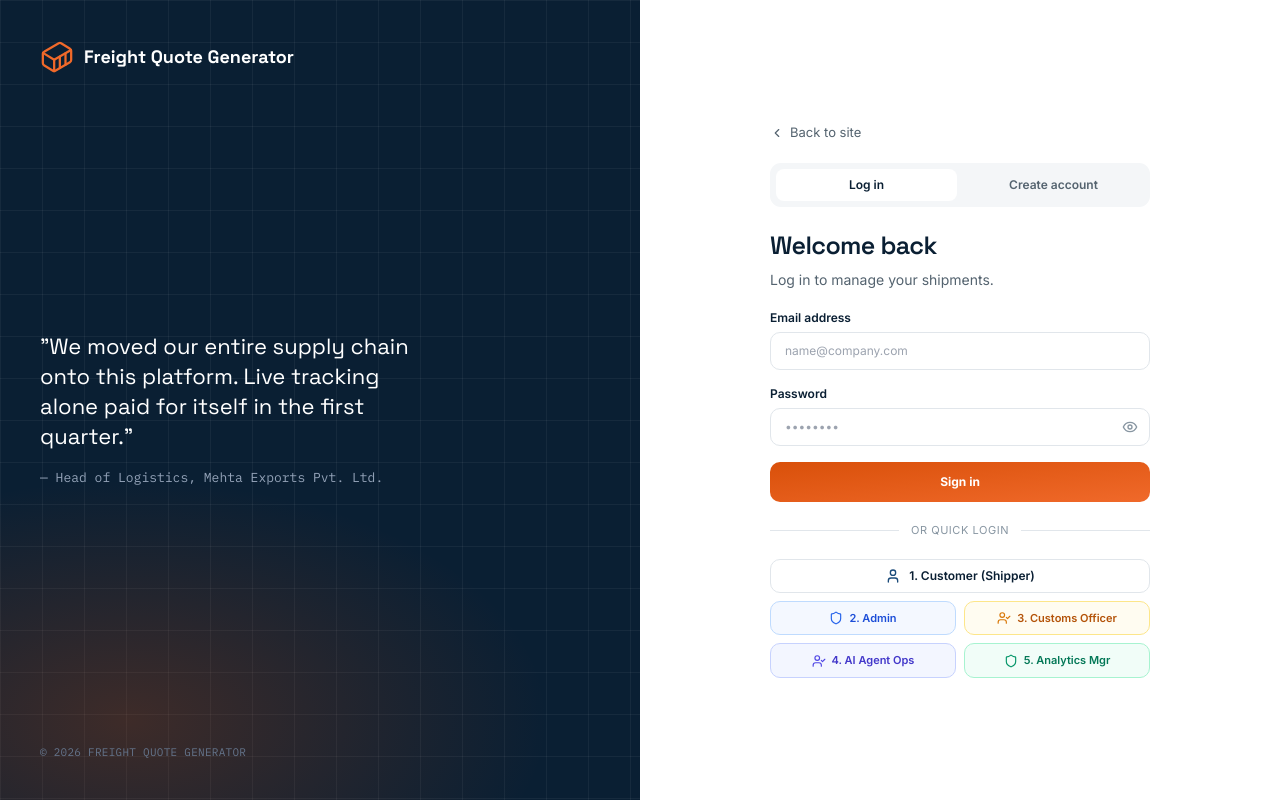
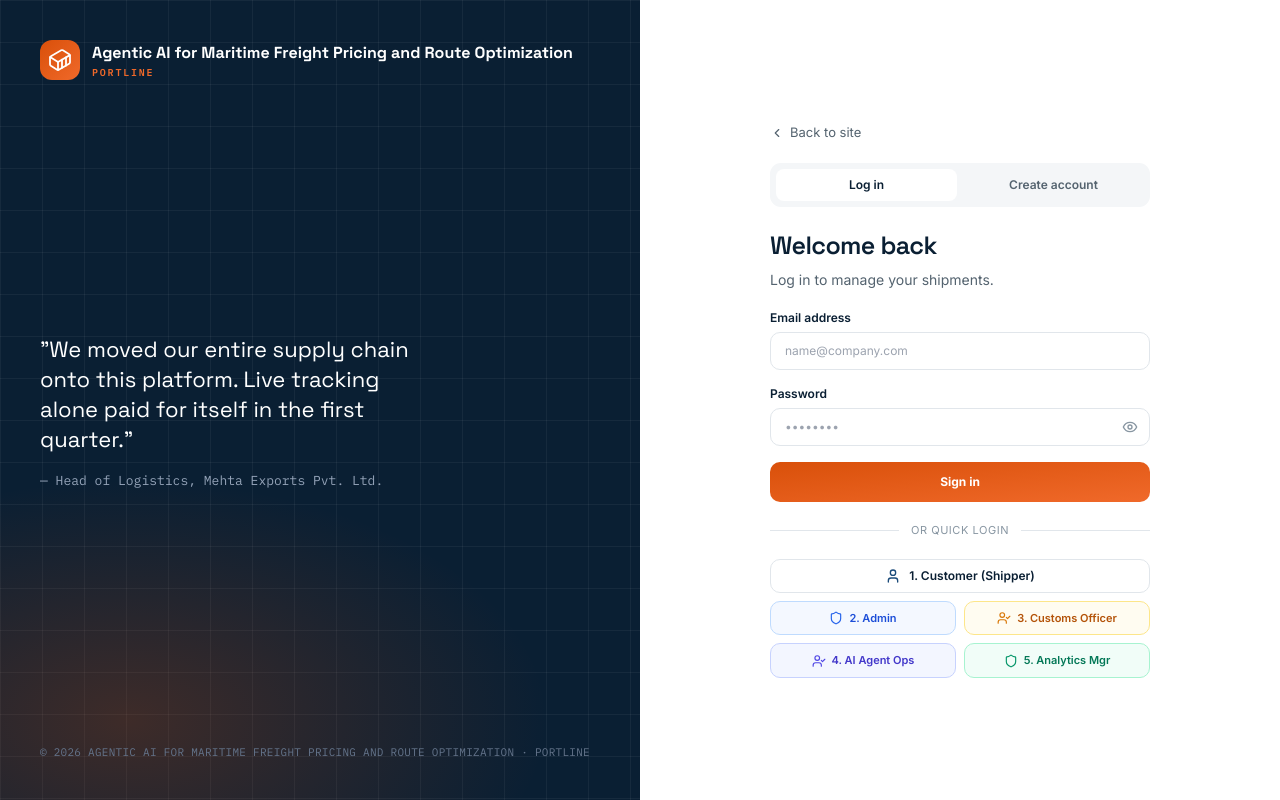
Before and after one commit to Pavan-pa178/Intelligent_Frieght_Quotation_Generator_Project, a React (Vite) app in the folder frontend/: page /login in a window 1280 px wide. Built offline with nearby package versions, Linux system fonts and the light colour scheme; no server answers.

Commit message:
feat(branding): update project name to 'Agentic AI for Maritime Freight Pricing and Route Optimization' and tagline to 'PORTLINE' across all dashboards

```diff
--- a/frontend/index.html
+++ b/frontend/index.html
@@ -3,8 +3,8 @@
   <head>
     <meta charset="UTF-8" />
     <meta name="viewport" content="width=device-width, initial-scale=1.0" />
-    <title>Freight Quote Generator</title>
-    <meta name="description" content="Freight Quote Generator — get an instant ocean, air or ground freight quote and track your shipment live." />
+    <title>Agentic AI for Maritime Freight Pricing and Route Optimization — PORTLINE</title>
+    <meta name="description" content="Agentic AI for Maritime Freight Pricing and Route Optimization — PORTLINE. Intelligent maritime freight pricing, multi-factor risk assessment, and dynamic route optimization." />
     <link rel="preconnect" href="https://fonts.googleapis.com" />
     <link href="https://fonts.googleapis.com/css2?family=Space+Grotesk:wght@400;500;600;700&family=Inter:wght@400;500;600;700;800&family=IBM+Plex+Mono:wght@400;500;600&display=swap" rel="stylesheet" />
   </head>
--- a/frontend/package.json
+++ b/frontend/package.json
@@ -3,7 +3,7 @@
   "private": true,
   "version": "1.0.0",
   "type": "module",
-  "description": "Freight Quote Generator (PORTLINE) — React + Vite + Tailwind CSS frontend",
+  "description": "Agentic AI for Maritime Freight Pricing and Route Optimization (PORTLINE) — React + Vite + Tailwind CSS frontend",
   "scripts": {
     "dev": "vite",
     "build": "vite build",
--- a/frontend/src/components/Footer.jsx
+++ b/frontend/src/components/Footer.jsx
@@ -14,10 +14,13 @@ export default function Footer() {
           <div>
             <div className="flex items-center gap-2.5 font-display text-lg font-bold text-white">
               <Container className="h-8 w-8 text-brand-orangeLight" strokeWidth={1.6} />
-              <span>Freight Quote Generator</span>
+              <div className="flex flex-col">
+                <span className="text-base font-bold leading-tight">Agentic AI for Maritime Freight Pricing and Route Optimization</span>
+                <span className="font-mono text-[10px] font-semibold tracking-wider text-brand-orangeLight">PORTLINE</span>
+              </div>
             </div>
-            <p className="my-3.5 max-w-[280px] text-[13.5px]">
-              Global freight forwarding across ocean, air and ground — with live tracking on every shipment.
+            <p className="my-3.5 max-w-[340px] text-[13.5px]">
+              PORTLINE — Autonomous multi-agent maritime freight pricing, multi-factor risk assessment, and dynamic route optimization across global shipping lanes.
             </p>
             <div className="flex max-w-[300px] gap-2">
               <input type="email" placeholder="Your email" className="flex-1 rounded-lg border border-white/15 bg-white/5 px-3 py-2.5 text-[13px] text-white placeholder:text-slate-500" />
@@ -36,7 +39,7 @@ export default function Footer() {
         </div>
 
         <div className="flex flex-wrap items-center justify-between gap-2.5 py-6 text-[12.5px]">
-          <span>© 2026 Freight Quote Generator. All rights reserved.</span>
+          <span>© 2026 Agentic AI for Maritime Freight Pricing and Route Optimization · PORTLINE. All rights reserved.</span>
           <div className="flex gap-2.5">
             {[Linkedin, Twitter, Instagram].map((Icon, i) => (
               <a key={i} href="#" className="flex h-[34px] w-[34px] items-center justify-center rounded-full bg-white/5 hover:bg-brand-orange" aria-label="Social link">
--- a/frontend/src/components/Navbar.jsx
+++ b/frontend/src/components/Navbar.jsx
@@ -105,14 +105,18 @@ export default function Navbar() {
         }`}
       >
         <div className="mx-auto flex h-full max-w-[1220px] items-center justify-between gap-6 px-8 sm:px-5">
-          <Link to={getWorkspacePath()} className="flex items-center gap-2.5 font-display text-[19px] font-bold tracking-wide text-white">
-            <Container className="h-[34px] w-[34px] text-brand-orangeLight" strokeWidth={1.6} />
-            <span>
-              PORTLINE
-              <small className="mt-0.5 block font-mono text-[9px] font-normal tracking-[.18em] text-slate-400">
-                {isAdmin ? 'ADMIN CONSOLE' : isCustoms ? 'CUSTOMS DESK' : isAgentOp ? 'AI OPERATIONS' : isManager ? 'REVENUE & ANALYTICS' : isAgent ? 'BROKER PORTAL' : 'GLOBAL FREIGHT FORWARDING'}
+          <Link to={getWorkspacePath()} className="flex items-center gap-3 shrink-0 group py-1">
+            <div className="flex h-10 w-10 items-center justify-center rounded-xl bg-gradient-to-br from-brand-orange to-brand-orangeLight/80 p-2 text-white shadow-md shadow-brand-orange/20 transition-transform group-hover:scale-105">
+              <Container className="h-6 w-6 text-white" strokeWidth={1.8} />
+            </div>
+            <div className="flex flex-col max-w-[200px] sm:max-w-[320px] md:max-w-[380px] lg:max-w-[460px]">
+              <span className="font-display text-[13px] sm:text-[14.5px] lg:text-[15.5px] font-bold tracking-tight text-white leading-tight group-hover:text-brand-orangeLight transition-colors line-clamp-1 sm:line-clamp-none">
+                Agentic AI for Maritime Freight Pricing and Route Optimization
+              </span>
+              <small className="mt-0.5 block font-mono text-[9px] font-bold uppercase tracking-[.2em] text-brand-orangeLight">
+                {isAdmin ? 'PORTLINE · ADMIN CONSOLE' : isCustoms ? 'PORTLINE · CUSTOMS DESK' : isAgentOp ? 'PORTLINE · AI OPERATIONS' : isManager ? 'PORTLINE · REVENUE & ANALYTICS' : isAgent ? 'PORTLINE · BROKER PORTAL' : 'PORTLINE'}
               </small>
-            </span>
+            </div>
           </Link>
 
           {/* Center Links ? Hidden for Admin to avoid duplicating Admin Panel tabs */}
@@ -187,11 +191,21 @@ export default function Navbar() {
           mobileOpen ? 'translate-x-0' : 'translate-x-full'
         }`}
       >
-        <div className="mb-10 flex items-center justify-between">
-          <span className="font-display text-[17px] font-bold text-white">
-            PORTLINE Freight
-          </span>
-          <button onClick={() => setMobileOpen(false)} className="flex h-10 w-10 items-center justify-center text-white" aria-label="Close menu">
+        <div className="mb-10 flex items-center justify-between gap-4">
+          <div className="flex items-center gap-3">
+            <div className="flex h-9 w-9 items-center justify-center rounded-xl bg-gradient-to-br from-brand-orange to-brand-orangeLight p-1.5 text-white">
+              <Container className="h-5 w-5 text-white" strokeWidth={1.8} />
+            </div>
+            <div>
+              <span className="font-display text-sm font-bold text-white block leading-tight">
+                Agentic AI for Maritime Freight Pricing and Route Optimization
+              </span>
+              <span className="font-mono text-[9.5px] font-bold uppercase tracking-[.18em] text-brand-orangeLight block mt-0.5">
+                PORTLINE
+              </span>
+            </div>
+          </div>
+          <button onClick={() => setMobileOpen(false)} className="flex h-10 w-10 items-center justify-center text-white shrink-0" aria-label="Close menu">
             <X className="h-6 w-6" />
           </button>
         </div>
--- a/frontend/src/pages/Admin.jsx
+++ b/frontend/src/pages/Admin.jsx
@@ -306,7 +306,7 @@ export default function Admin() {
                 <AlertTriangle className="h-7 w-7" />
               </div>
               <h3 className="mb-2 text-xl font-bold text-brand-navy">Admin Access Required</h3>
-              <p className="mb-2 text-sm text-brand-slate">This area is restricted to PORTLINE administrators.</p>
+              <p className="mb-2 text-sm text-brand-slate">This area is restricted to Agentic AI for Maritime Freight Pricing and Route Optimization administrators.</p>
               <p className="mb-6 font-mono text-xs text-brand-slateLight">Login: admin@portline.in / admin123</p>
               <button onClick={() => navigate('/login')} className="rounded-xl bg-brand-navy px-6 py-3 text-sm font-semibold text-white hover:bg-brand-marine">
                 Log in as Admin
--- a/frontend/src/pages/Agent.jsx
+++ b/frontend/src/pages/Agent.jsx
@@ -108,7 +108,7 @@ export default function Agent() {
                 <AlertTriangle className="h-7 w-7" />
               </div>
               <h3 className="mb-2 text-xl font-bold text-brand-navy">Agent Access Required</h3>
-              <p className="mb-2 text-sm text-brand-slate">This area is restricted to PORTLINE agents.</p>
+              <p className="mb-2 text-sm text-brand-slate">This area is restricted to Agentic AI for Maritime Freight Pricing and Route Optimization agents.</p>
               <p className="mb-6 font-mono text-xs text-brand-slateLight">Login: agent@portline.in / agent123</p>
               <button onClick={() => navigate('/login')} className="rounded-xl bg-brand-navy px-6 py-3 text-sm font-semibold text-white hover:bg-brand-marine">
                 Log in as Agent
--- a/frontend/src/pages/Home.jsx
+++ b/frontend/src/pages/Home.jsx
@@ -37,7 +37,7 @@ export default function Home() {
           <div className="reveal in">
             <div className="mb-4 flex items-center gap-2 font-mono text-[11.5px] font-semibold uppercase tracking-[.16em] text-brand-orangeLight">
               <span className="h-px w-[22px] bg-brand-orangeLight" />
-              Global Freight Forwarding
+              PORTLINE
             </div>
             <h1 className="text-[34px] leading-[1.06] tracking-tight text-white sm:text-[46px] md:text-[58px]">
               Freight, routed<br /><em className="not-italic text-brand-orangeLight">precisely.</em>
--- a/frontend/src/pages/Login.jsx
+++ b/frontend/src/pages/Login.jsx
@@ -96,9 +96,18 @@ export default function Login() {
       {/* LEFT — brand panel */}
       <div className="chart-grid relative hidden h-full flex-col justify-between overflow-hidden bg-brand-navy p-10 text-white md:flex">
         <div className="pointer-events-none absolute inset-0 bg-[radial-gradient(ellipse_700px_400px_at_20%_90%,rgba(217,80,10,.25),transparent_60%)]" />
-        <Link to="/" className="relative z-10 flex items-center gap-2.5 font-display text-lg font-bold">
-          <Container className="h-[34px] w-[34px] text-brand-orangeLight" strokeWidth={1.6} />
-          Freight Quote Generator
+        <Link to="/" className="relative z-10 flex items-center gap-3">
+          <div className="flex h-10 w-10 items-center justify-center rounded-xl bg-gradient-to-br from-brand-orange to-brand-orangeLight p-2 text-white">
+            <Container className="h-6 w-6 text-white" strokeWidth={1.8} />
+          </div>
+          <div className="flex flex-col">
+            <span className="font-display text-sm sm:text-base font-bold text-white leading-tight">
+              Agentic AI for Maritime Freight Pricing and Route Optimization
+            </span>
+            <span className="font-mono text-[10px] font-bold uppercase tracking-[.18em] text-brand-orangeLight">
+              PORTLINE
+            </span>
+          </div>
         </Link>
         <div className="relative z-10 max-w-[400px]">
           <p className="font-display text-[22px] leading-snug">
@@ -106,7 +115,7 @@ export default function Login() {
           </p>
           <div className="mt-4 font-mono text-[13px] text-slate-400">— Head of Logistics, Mehta Exports Pvt. Ltd.</div>
         </div>
-        <div className="relative z-10 font-mono text-[11px] tracking-wide text-slate-500">© 2026 FREIGHT QUOTE GENERATOR</div>
+        <div className="relative z-10 font-mono text-[11px] tracking-wide text-slate-500">© 2026 AGENTIC AI FOR MARITIME FREIGHT PRICING AND ROUTE OPTIMIZATION · PORTLINE</div>
       </div>
 
       {/* RIGHT — form panel */}
--- a/frontend/src/pages/Ship.jsx
+++ b/frontend/src/pages/Ship.jsx
@@ -571,8 +571,8 @@ export default function Ship() {
     <>
       <PageBanner
         crumb="Ship"
-        title="Freight Quote Generator"
-        subtitle="Everything we need is on this one page — fill it in and get a live estimate as you go."
+        title="Agentic AI for Maritime Freight Pricing and Route Optimization"
+        subtitle="PORTLINE autonomous multimodal quote engine — live ML pricing, composite risk index, and dynamic route optimization."
         icon={ShipIcon}
       />
 
```
Also changed, not shown: 1 other file (tests, documents, lock files or other folders).
